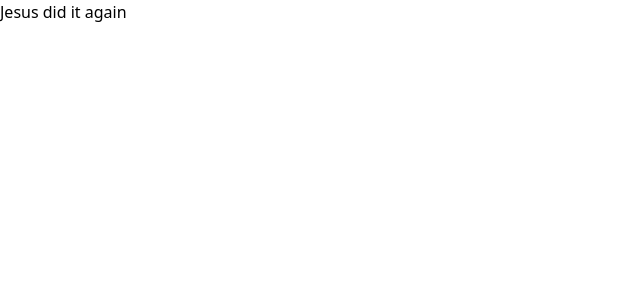
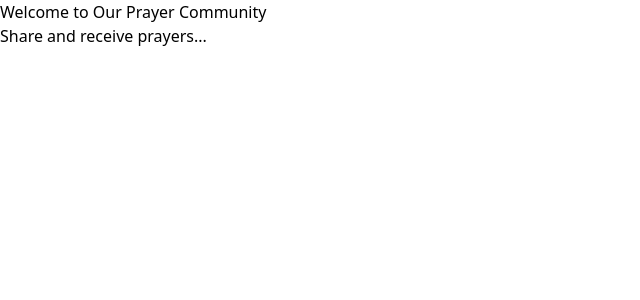
Before and after one commit to odhiambo-ed/next-prayer-connect, a Next.js app: page / in a window 1280 px wide. Shown: the top 300 px of the page, without its empty margins (0-640 px from the left). Built offline with nearby package versions, Linux system fonts and the light colour scheme.

Commit message:
edit home page

```diff
--- a/app/page.js
+++ b/app/page.js
@@ -1,9 +1,13 @@
-import Image from "next/image";
+import Hero from './components/Hero'
+import PrayerForm from './components/PrayerForm'
+import PrayerRequestList from './components/PrayerRequestList'
 
 export default function Home() {
   return (
-    <div>
-      <h1>Jesus did it again</h1>
-    </div>
-  );
+    <main>
+      <Hero />
+      <PrayerForm />
+      <PrayerRequestList />
+    </main>
+  )
 }
```
